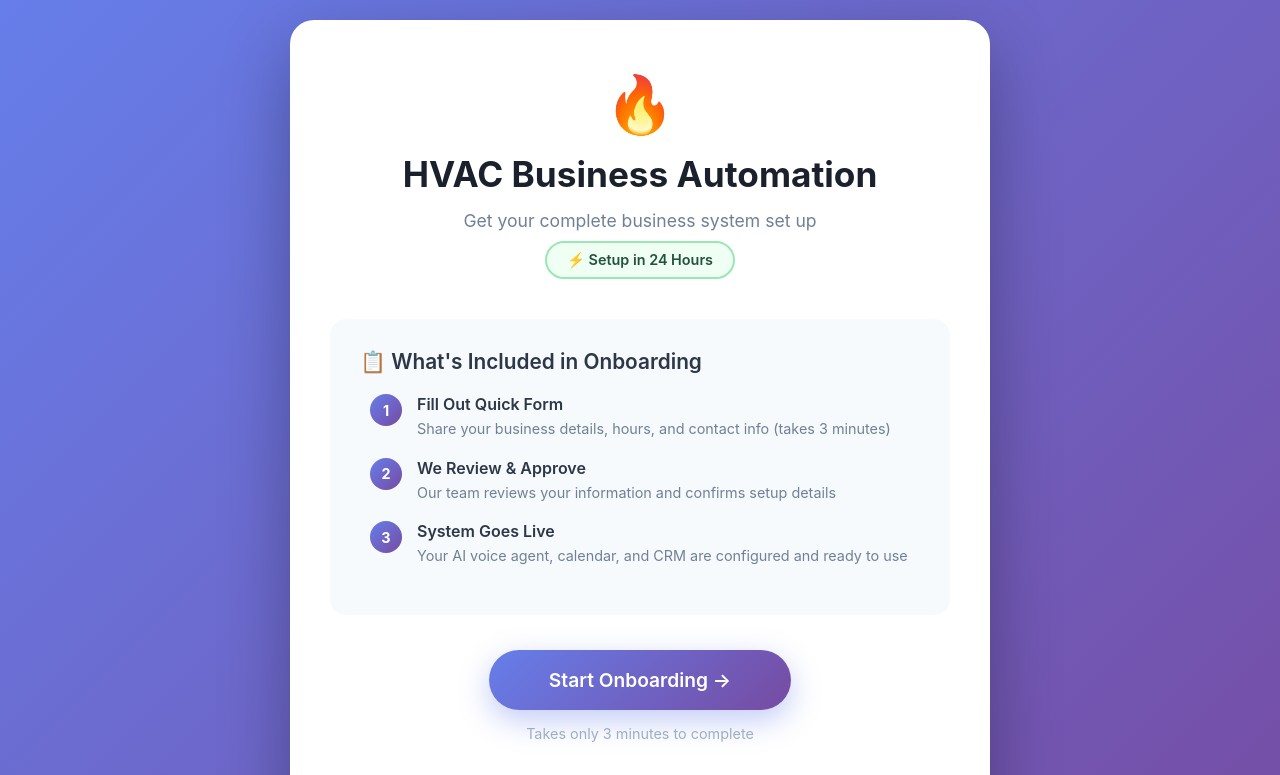
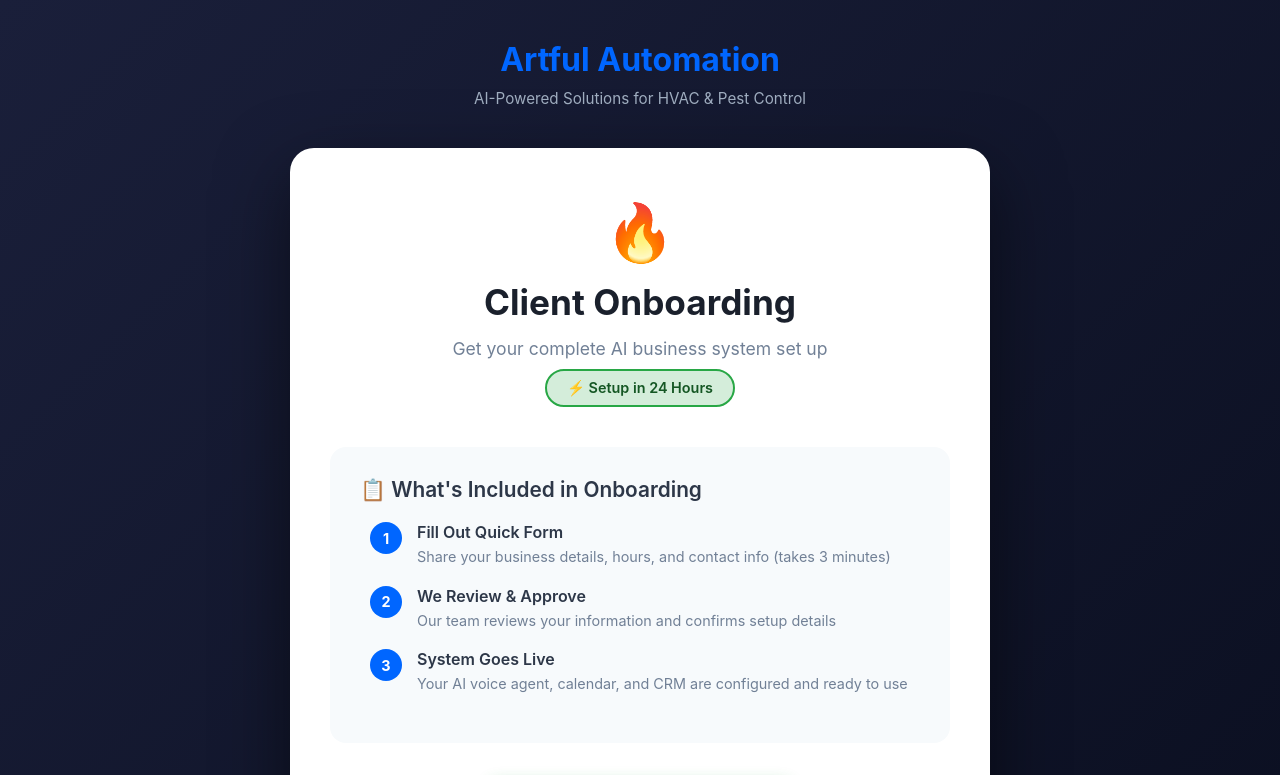
Before and after one commit to KnightKrawlR/hvac-onboarding-site, a plain HTML site: page index.html in a window 1280 px wide. Shown: the top 775 px of the page. Drawn offline with Linux system fonts and the light colour scheme.

Commit message:
Update branding to match Artful Automation

```diff
--- a/index.html
+++ b/index.html
@@ -3,7 +3,7 @@
 <head>
     <meta charset="UTF-8">
     <meta name="viewport" content="width=device-width, initial-scale=1.0">
-    <title>HVAC Client Onboarding</title>
+    <title>Client Onboarding - Artful Automation</title>
     <style>
         * {
             margin: 0;
@@ -13,12 +13,31 @@
 
         body {
             font-family: -apple-system, BlinkMacSystemFont, 'Segoe UI', Roboto, Oxygen, Ubuntu, Cantarell, sans-serif;
-            background: linear-gradient(135deg, #667eea 0%, #764ba2 100%);
+            background: linear-gradient(135deg, #1a1f3a 0%, #0a0e1f 100%);
             min-height: 100vh;
             display: flex;
+            flex-direction: column;
             align-items: center;
-            justify-content: center;
             padding: 20px;
+        }
+
+        .header {
+            width: 100%;
+            max-width: 1200px;
+            padding: 20px 0 40px 0;
+            text-align: center;
+        }
+
+        .brand-name {
+            font-size: 2rem;
+            font-weight: 700;
+            color: #0066FF;
+            margin-bottom: 10px;
+        }
+
+        .tagline {
+            color: #a0aec0;
+            font-size: 0.95rem;
         }
 
         .container {
@@ -27,10 +46,10 @@
             padding: 50px 40px;
             max-width: 700px;
             width: 100%;
-            box-shadow: 0 25px 70px rgba(0, 0, 0, 0.3);
+            box-shadow: 0 25px 70px rgba(0, 0, 0, 0.5);
         }
 
-        .header {
+        .page-header {
             text-align: center;
             margin-bottom: 40px;
         }
@@ -55,13 +74,13 @@
 
         .time-badge {
             display: inline-block;
-            background: #f0fff4;
-            color: #22543d;
+            background: #d4edda;
+            color: #155724;
             padding: 8px 20px;
             border-radius: 20px;
             font-size: 0.9rem;
             font-weight: 600;
-            border: 2px solid #9ae6b4;
+            border: 2px solid #28a745;
         }
 
         .what-to-expect {
@@ -90,7 +109,7 @@
         }
 
         .step-number {
-            background: linear-gradient(135deg, #667eea 0%, #764ba2 100%);
+            background: #0066FF;
             color: white;
             width: 32px;
             height: 32px;
@@ -128,20 +147,21 @@
 
         .btn {
             display: inline-block;
-            background: linear-gradient(135deg, #667eea 0%, #764ba2 100%);
+            background: #28a745;
             color: white;
             padding: 18px 60px;
             font-size: 1.2rem;
             font-weight: 600;
             text-decoration: none;
-            border-radius: 50px;
+            border-radius: 8px;
             transition: all 0.3s ease;
-            box-shadow: 0 10px 30px rgba(102, 126, 234, 0.4);
+            box-shadow: 0 4px 15px rgba(40, 167, 69, 0.3);
         }
 
         .btn:hover {
-            transform: translateY(-3px);
-            box-shadow: 0 15px 40px rgba(102, 126, 234, 0.6);
+            background: #218838;
+            transform: translateY(-2px);
+            box-shadow: 0 6px 20px rgba(40, 167, 69, 0.4);
         }
 
         .form-time {
@@ -175,6 +195,10 @@
         }
 
         @media (max-width: 600px) {
+            .brand-name {
+                font-size: 1.5rem;
+            }
+
             .container {
                 padding: 40px 25px;
             }
@@ -196,11 +220,16 @@
     </style>
 </head>
 <body>
+    <div class="header">
+        <div class="brand-name">Artful Automation</div>
+        <div class="tagline">AI-Powered Solutions for HVAC & Pest Control</div>
+    </div>
+
     <div class="container">
-        <div class="header">
+        <div class="page-header">
             <div class="logo">🔥</div>
-            <h1>HVAC Business Automation</h1>
-            <p class="subtitle">Get your complete business system set up</p>
+            <h1>Client Onboarding</h1>
+            <p class="subtitle">Get your complete AI business system set up</p>
             <div class="time-badge">⚡ Setup in 24 Hours</div>
         </div>
 
```
